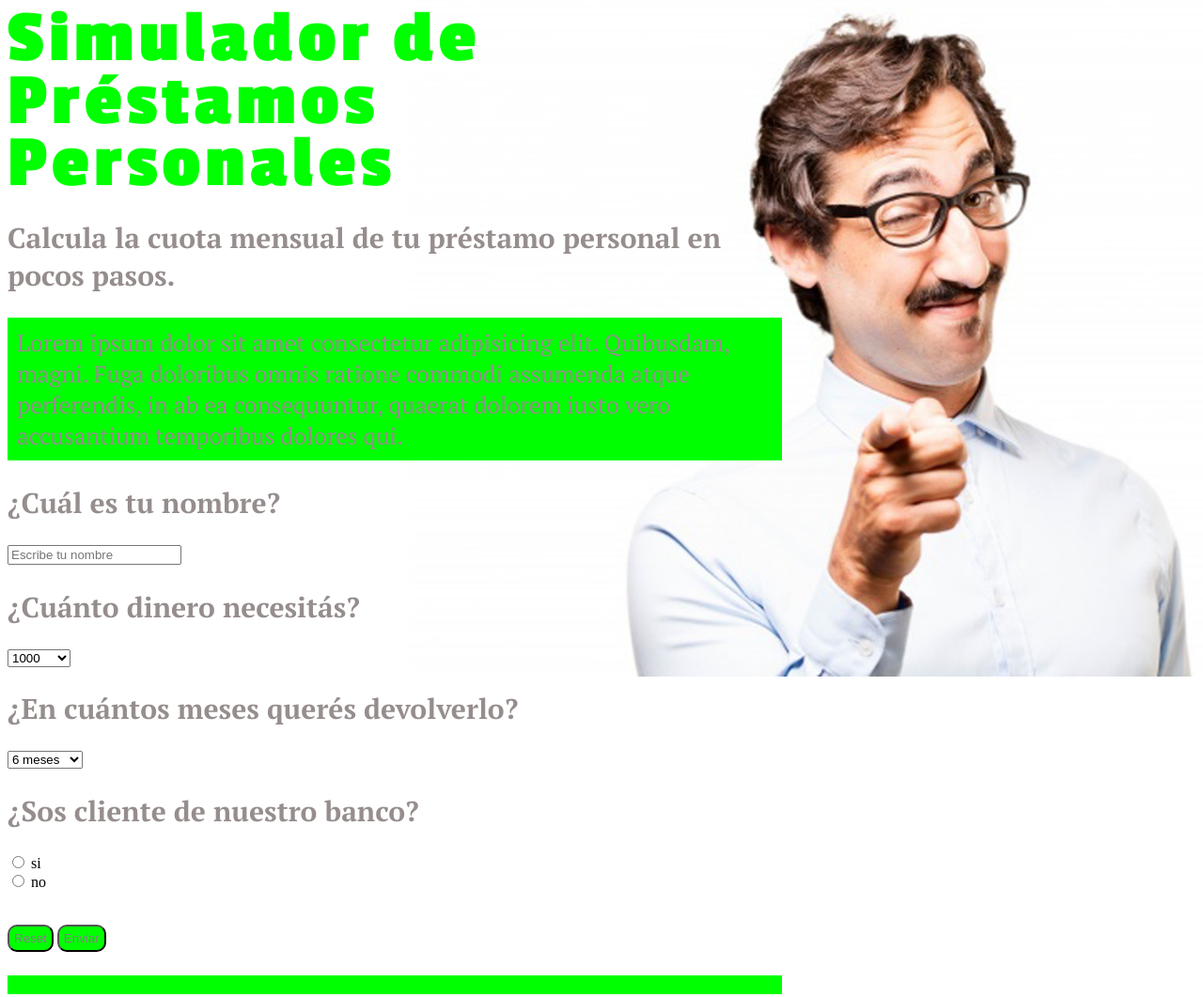
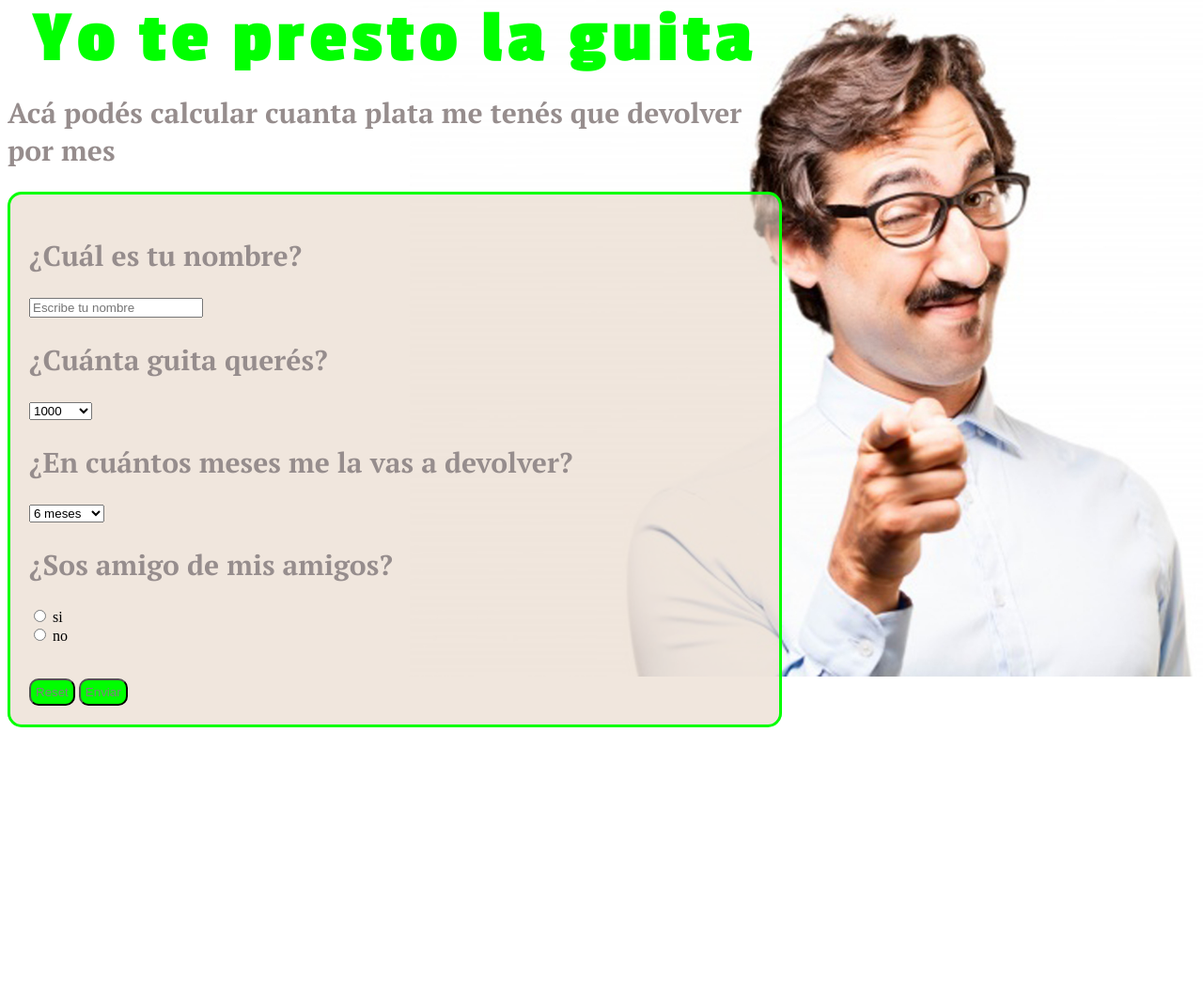
Before and after one commit to Albertalandia/js-practicas, a plain HTML site: page index.html in a window 1280 px wide. Shown: the whole page at 94% size. After the commit the page ends 800 px from the top, so only its background shows below. Drawn offline with nearby package versions, Linux system fonts and the light colour scheme.

Commit message:
Clase 11. jQuery

```diff
--- a/index.html
+++ b/index.html
@@ -5,18 +5,22 @@
 	<meta charset="UTF-8">
 	<meta name="viewport" content="width=device-width, initial-scale=1.0">
 	<title>Simulador de préstamos</title>
+	<script
+  src="https://code.jquery.com/jquery-3.5.1.min.js"
+  integrity="sha256-9/aliU8dGd2tb6OSsuzixeV4y/faTqgFtohetphbbj0="
+  crossorigin="anonymous">
+</script>
 </head>
 <body class="contenedor">
 <header>
-	<h1>Simulador de Préstamos Personales</h1>
+	<h1>Yo te presto la guita</h1>
 </header>
 <main>
-	<h2>Calcula la cuota mensual de tu préstamo personal en pocos pasos.</h2>
-	<p>Lorem ipsum dolor sit amet consectetur adipisicing elit. Quibusdam, magni. Fuga doloribus omnis ratione commodi assumenda atque perferendis, in ab ea consequuntur, quaerat dolorem iusto vero accusantium temporibus dolores qui.</p>
-	<form>
+	<h2>Acá podés calcular cuanta plata me tenés que devolver por mes</h2>
+	<form class="formulario">
 		<h2>¿Cuál es tu nombre?</h2>
 		<input type="text" id="nombre" placeholder="Escribe tu nombre">
-		<h2>¿Cuánto dinero necesitás?</h2>
+		<h2>¿Cuánta guita querés?</h2>
 		    <select id="dinero" value="dinero">
 				<option>1000</option>
 				<option>5000</option>
@@ -27,7 +31,7 @@
 				<option>50000</option>
 				<option>100000</option>
 			</select>
-		<h2>¿En cuántos meses querés devolverlo?</h2>
+		<h2>¿En cuántos meses me la vas a devolver?</h2>
 			<select id="meses" value="meses">
 					<option>6 meses</option>
 					<option>12 meses</option>
@@ -37,7 +41,7 @@
 					<option>36 meses</option>
 					<option>42 meses</option>
 			</select>
-		<h2>¿Sos cliente de nuestro banco?</h2>
+		<h2>¿Sos amigo de mis amigos?</h2>
 			<input type="radio" id="si" name="cliente" value="si">
 			<label for="yes">si</label><br>
 			<input type="radio" id="no" name="cliente" value="no">
@@ -46,9 +50,8 @@
 		<button type="reset" id="botonBorrar" value="Borrar formulario" />Reset</button>
 		<button type="button" onclick="recogerDatos()" id="botonEnviar" value="Enviar" />Enviar</button>
 
-	<p id="cartel"></p>
 </form>
 </main>
-<script src="script.js"></script>
+<script src="./script.js"></script>
 </body>
 </html>
```
